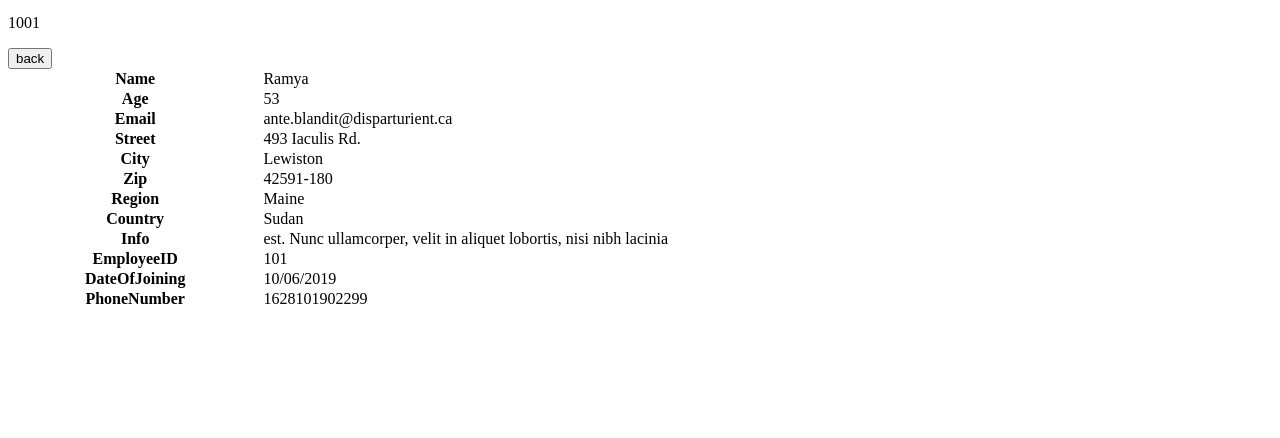
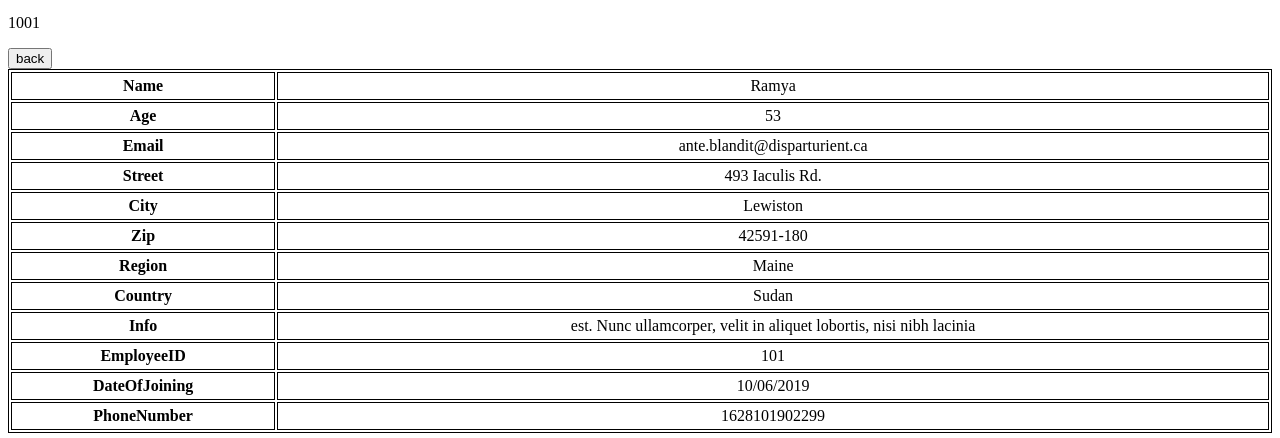
Before and after one commit to RamyaAmarnath/angular-ivy-7wg16t, an Angular app: page /employee-detail in a window 1280 px wide. Shown: the part 383-821 px from the top of the page. Before the commit the page ends 800 px from the top, so only its background shows below. Built offline with nearby package versions, Linux system fonts and the light colour scheme.

Commit message:
2 files modified

```diff
--- a/src/app/Components/employee-detail/employee-detail.component.css
+++ b/src/app/Components/employee-detail/employee-detail.component.css
@@ -1,4 +1,14 @@
 table {
-  border-collapse: collapse;
+  border: 1px solid black;
   width: 100%;
 }
+th{
+  padding: 0.25rem;
+  text-align: center;
+  border: 1px solid black;
+}
+td {
+  padding: 0.25rem;
+  text-align: center;
+  border: 1px solid black;
+}
--- a/src/app/Components/employee-list/employee-list.component.css
+++ b/src/app/Components/employee-list/employee-list.component.css
@@ -1,3 +1,5 @@
 .card {
   background-color: rgb(43, 226, 217);
+  padding: 10px;
+  marginleft: 20px;
 }
```
